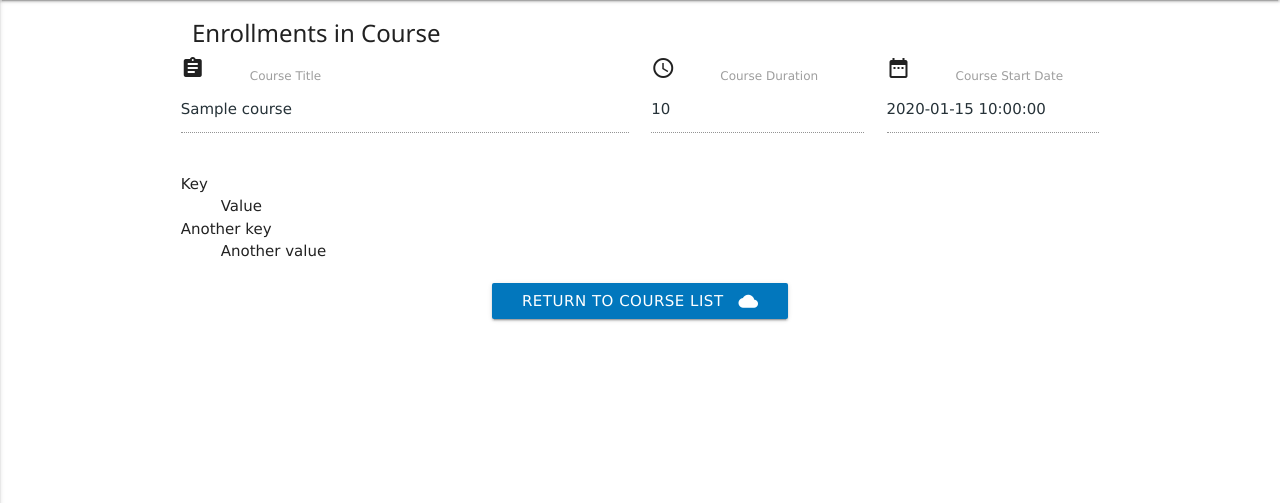
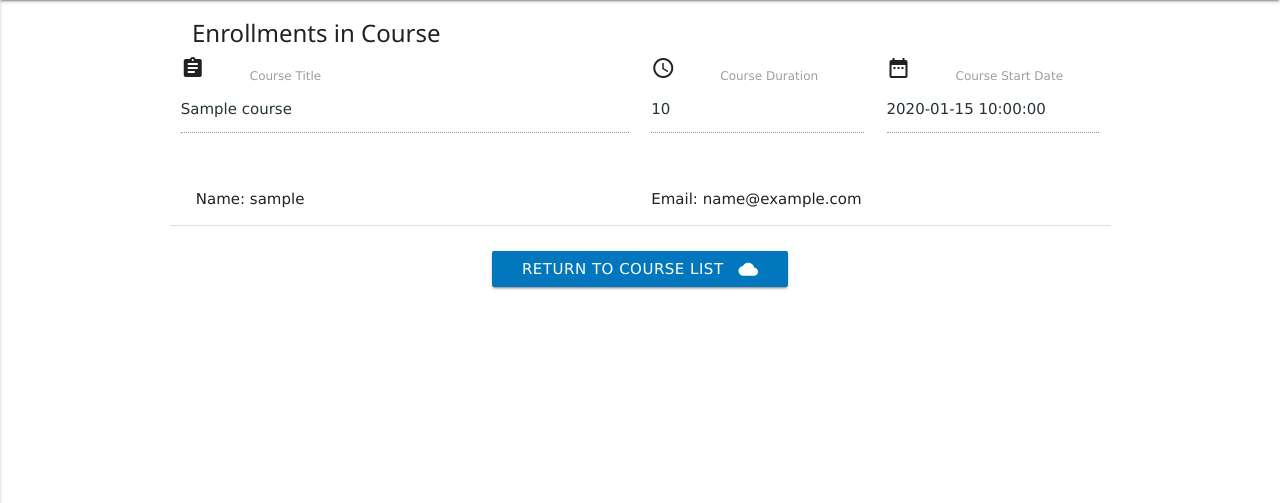
Before and after one commit to damien-meere/Data-Centric-Development-Milestone-Project, a Flask app: template templates/showenrollments.html in a window 1280 px wide. Shown: the part 64-567 px from the top of the page. Run offline with Flask 2, Linux system fonts and the light colour scheme; the template is opened without the code that fills it: most values are stand-ins (such as "Sample title", 1, 10 or a date in 2020); some libraries are stand-ins or nearby versions.

Commit message:
Enrollments pages wired up to display all registred users

```diff
--- a/templates/showenrollments.html
+++ b/templates/showenrollments.html
@@ -5,6 +5,7 @@
 
 <div class="row">
 	<div class="row">
+    <!-- Display specific course details first -->
 		<div class="col s6">
 			<i class="material-icons prefix">assignment</i><label for="icon_prefix">Course Title</label>
 			<input disabled id="course_name" name="course_name" type="text" class="validate" value="{{course.course_name}}" required style="color: #263238;">
@@ -18,26 +19,41 @@
 			<input disabled id="course_date" name="course_date" type="text" class="validate" value="{{course.date}}" style="color: #263238;">
 		</div>
     </div>
-
-
-    <!-- Display list of trainees for the course in appropriate format-->
-
-
-
-    <dl>
-        <dt>Key</dt>
-        <dd>Value</dd>
-        <dt>Another key</dt>
-        <dd>Another value</dd>
-    </dl>
-
+    <!-- Display list of trainees for the course in appropriate format -->
+    {% if course.subscriber_list|length %}
+        <!-- subscriber_list is not empty, so display the subscribers -->
+        {% for user in course.subscriber_list %}
+        <div class="collapsible-header row">
+			<div class="col s6 course_title">
+				<div>
+					Name: <strong> {{user.user_name}} </strong>
+				</div>
+			</div>
+			<div class="col s6">
+				<div>
+					Email: <strong> {{user.user_email}}</strong>
+				</div>
+			</div>
+		</div>
+    {% endfor %}
+    {% else %}
+        <!-- subscriber_list is empty -->
+        <div class="row" >
+            <div class="col s6 offset-s3">
+                <div class="card blue-grey darken-1" style="text-align: center">
+                    <div class="card-content white-text">
+                    <span class="card-title">0 Subscribers</span>
+                    <p>There are currently no subscribers for the {{course.course_name}} course, due to start on {{course.date}}.</p>
+                    </div>
+                </div>
+            </div>
+        </div>
+    {% endif %}
 
     <div class="row btn-centre">
 		<a href="{{ url_for('get_courses') }}"
 			class="waves-effect waves-light btn btn-detail light-blue darken-3"><i class="material-icons right">cloud</i>Return to Course List</a>
 	</div>
-
-
 </div>
 
 <script src="https://cdnjs.cloudflare.com/ajax/libs/jquery/3.2.1/jquery.min.js"></script>
```
